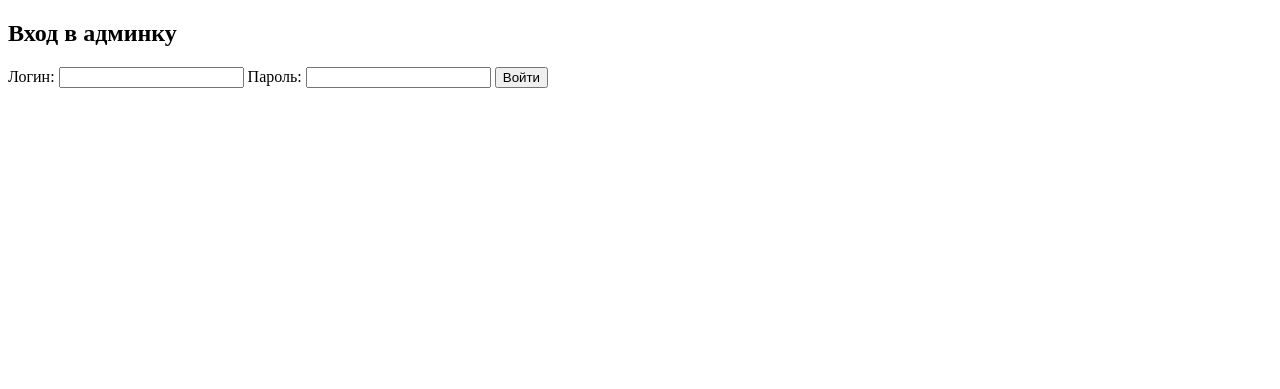
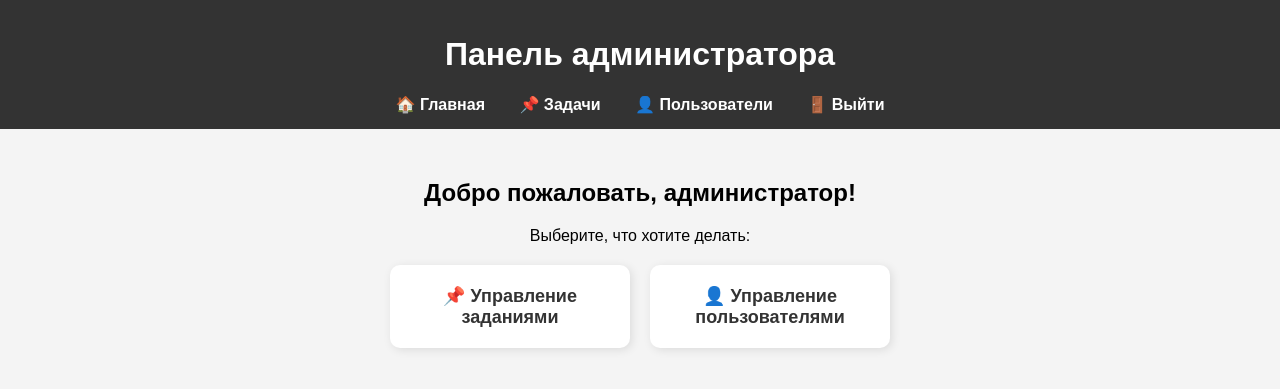
Before and after one commit to tiacore-dev/task-bot-admin, a FastAPI app: page / in a window 1280 px wide. Shown: the top 389 px of the page. Run offline with FastAPI, Linux system fonts and the light colour scheme; parts of the project's set-up code (start-up, migrations or seed data) failed here and were passed over.

Commit message:
working frontend

```diff
--- a/app/__init__.py
+++ b/app/__init__.py
@@ -20,14 +20,13 @@ def create_app() -> FastAPI:
     )
 
     # 📌 Подключаем статику для фронта
-    app.mount(
-        "/static", StaticFiles(directory="admin_app/frontend/static"), name="static")
+    app.mount("/static", StaticFiles(directory="app/static"), name="static")
     app.state.settings = Settings()
    # Конфигурация Tortoise ORM
     register_tortoise(
         app,
         db_url=Settings.DATABASE_URL,
-        modules={"models": ["database.models"]},
+        modules={"models": ["app.database.models"]},
         # generate_schemas=True,
         add_exception_handlers=True,
     )
--- a/app/database/managers/db_manager.py
+++ b/app/database/managers/db_manager.py
@@ -1,5 +1,5 @@
 from tortoise.exceptions import DoesNotExist
-from database.models import User
+from app.database.models import User
 
 
 async def get_user_by_telegram_id(telegram_id: int):
--- a/app/routes/frontend_route.py
+++ b/app/routes/frontend_route.py
@@ -1,4 +1,3 @@
-from pathlib import Path
 from fastapi import APIRouter
 from fastapi.templating import Jinja2Templates
 from fastapi.requests import Request
@@ -6,12 +5,10 @@ from fastapi.responses import HTMLResponse
 
 frontend_router = APIRouter(tags=["frontend"])
 
-# 🟢 Указываем путь к шаблонам
-BASE_DIR = Path(__file__).parent.parent
-templates = Jinja2Templates(directory=str(BASE_DIR / "frontend" / "templates"))
+templates = Jinja2Templates(directory="app/templates")
 
 
-@frontend_router.get("/", response_class=HTMLResponse)
+@frontend_router.get("/login", response_class=HTMLResponse)
 async def serve_login(request: Request):
     return templates.TemplateResponse("login.html", {"request": request})
 
@@ -19,3 +16,8 @@ async def serve_login(request: Request):
 @frontend_router.get("/admin", response_class=HTMLResponse)
 async def serve_tasks(request: Request):
     return templates.TemplateResponse("tasks.html", {"request": request})
+
+
+@frontend_router.get("/", response_class=HTMLResponse)
+async def serve_index(request: Request):
+    return templates.TemplateResponse("index.html", {"request": request})
--- /dev/null
+++ b/app/static/scripts.js
@@ -0,0 +1,4 @@
+function logout() {
+    localStorage.removeItem("jwt_token");
+    window.location.href = "/login";
+}
--- a/app/static/styles.css
+++ b/app/static/styles.css
@@ -1,15 +1,54 @@
 body {
     font-family: Arial, sans-serif;
+    margin: 0;
+    padding: 0;
     text-align: center;
-    padding: 20px;
+    background-color: #f4f4f4;
 }
 
-nav {
+header {
+    background: #333;
+    color: white;
+    padding: 15px;
+    text-align: center;
+}
+
+nav a {
+    color: white;
+    text-decoration: none;
+    margin: 0 15px;
+    font-weight: bold;
+}
+
+nav a:hover {
+    text-decoration: underline;
+}
+
+.dashboard {
+    margin-top: 50px;
+}
+
+.menu {
+    display: flex;
+    justify-content: center;
+    gap: 20px;
     margin-top: 20px;
 }
 
-nav a {
-    margin: 10px;
+.card {
+    display: block;
+    width: 200px;
+    padding: 20px;
+    background: white;
+    border-radius: 10px;
+    text-align: center;
     text-decoration: none;
     font-size: 18px;
+    font-weight: bold;
+    color: #333;
+    box-shadow: 2px 2px 10px rgba(0,0,0,0.1);
 }
+
+.card:hover {
+    background: #ddd;
+}
--- /dev/null
+++ b/app/templates/base.html
@@ -0,0 +1,26 @@
+<!DOCTYPE html>
+<html lang="ru">
+<head>
+    <meta charset="UTF-8">
+    <meta name="viewport" content="width=device-width, initial-scale=1.0">
+    <title>{% block title %}Админка{% endblock %}</title>
+    <link rel="stylesheet" href="/static/styles.css">
+</head>
+<body>
+    <header>
+        <h1>Панель администратора</h1>
+        <nav>
+            <a href="/admin">🏠 Главная</a>
+            <a href="/tasks">📌 Задачи</a>
+            <a href="/users">👤 Пользователи</a>
+            <a href="#" onclick="logout()">🚪 Выйти</a>
+        </nav>
+    </header>
+
+    <main>
+        {% block content %}{% endblock %}
+    </main>
+
+    <script src="/static/scripts.js"></script>
+</body>
+</html>
--- a/app/templates/index.html
+++ b/app/templates/index.html
@@ -1,16 +1,14 @@
-<!DOCTYPE html>
-<html lang="ru">
-<head>
-    <meta charset="UTF-8">
-    <meta name="viewport" content="width=device-width, initial-scale=1.0">
-    <title>Админка</title>
-    <link rel="stylesheet" href="/static/styles.css">
-</head>
-<body>
-    <h1>Панель администратора</h1>
-    <nav>
-        <a href="/tasks">📌 Управление заданиями</a>
-        <a href="/users">👤 Пользователи</a>
-    </nav>
-</body>
-</html>
+{% extends "base.html" %}
+
+{% block title %}Главная - Админка{% endblock %}
+
+{% block content %}
+    <section class="dashboard">
+        <h2>Добро пожаловать, администратор!</h2>
+        <p>Выберите, что хотите делать:</p>
+        <div class="menu">
+            <a href="/tasks" class="card">📌 Управление заданиями</a>
+            <a href="/users" class="card">👤 Управление пользователями</a>
+        </div>
+    </section>
+{% endblock %}
--- a/app/templates/login.html
+++ b/app/templates/login.html
@@ -1,33 +1,14 @@
-<!DOCTYPE html>
-<html lang="ru">
-<head>
-    <meta charset="UTF-8">
-    <title>Вход в админку</title>
-    <script>
-        async function login() {
-            const formData = new FormData(document.getElementById("login-form"));
-            const response = await fetch("/auth/token", {
-                method: "POST",
-                body: formData
-            });
-            const data = await response.json();
-            if (response.ok) {
-                localStorage.setItem("jwt_token", data.access_token);
-                window.location.href = "/admin";
-            } else {
-                alert("Ошибка входа: " + data.detail);
-            }
-        }
-    </script>
-</head>
-<body>
+{% extends "base.html" %}
+
+{% block title %}Вход в админку{% endblock %}
+
+{% block content %}
 <h2>Вход в админку</h2>
-    <form id="login-form" onsubmit="event.preventDefault(); login();">
+<form id="login-form">
     <label>Логин:</label>
     <input type="text" name="username" required>
     <label>Пароль:</label>
     <input type="password" name="password" required>
     <button type="submit">Войти</button>
 </form>
-</body>
-</html>
+{% endblock %}
--- a/run.py
+++ b/run.py
@@ -28,9 +28,9 @@ async def create_admin_user():
 app = create_app()
 
 
-@app.on_event("startup")
-async def startup_event():
-    await create_admin_user()
+# @app.on_event("startup")
+# async def startup_event():
+#     await create_admin_user()
 
 # 📌 Запуск Uvicorn
 if __name__ == "__main__":
```
Also changed, not shown: app/static/auth.js (added, +51 -0 lines), app/static/task.js (added, +53 -0 lines), app/templates/tasks.html (+7 -46 lines), docker-compose.yaml (+1 -19 lines), 2 other files. Lines whose indentation alone changed are shown as unchanged.
